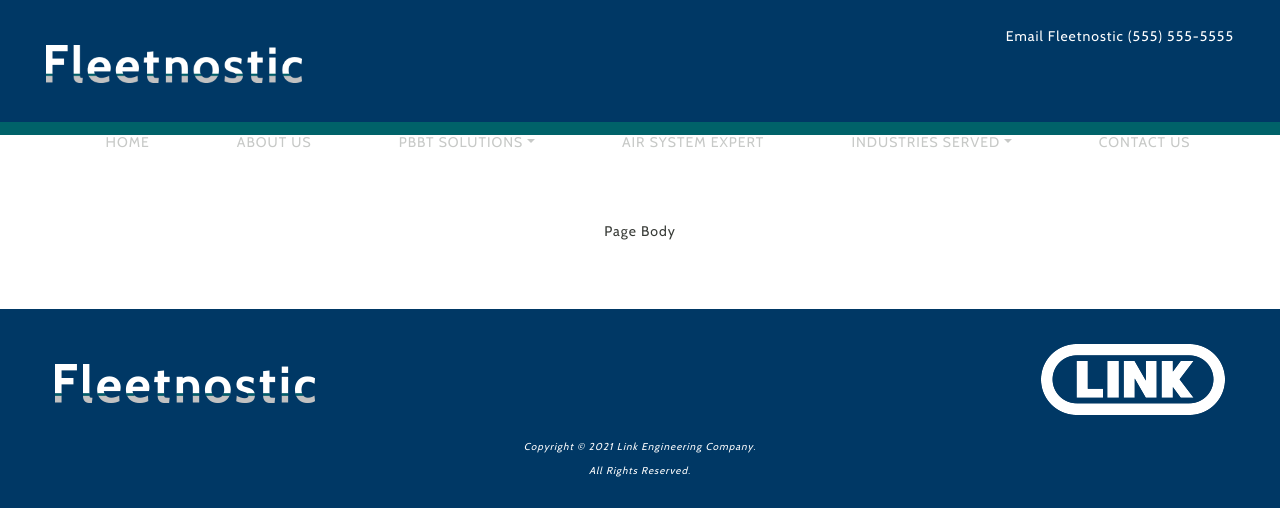
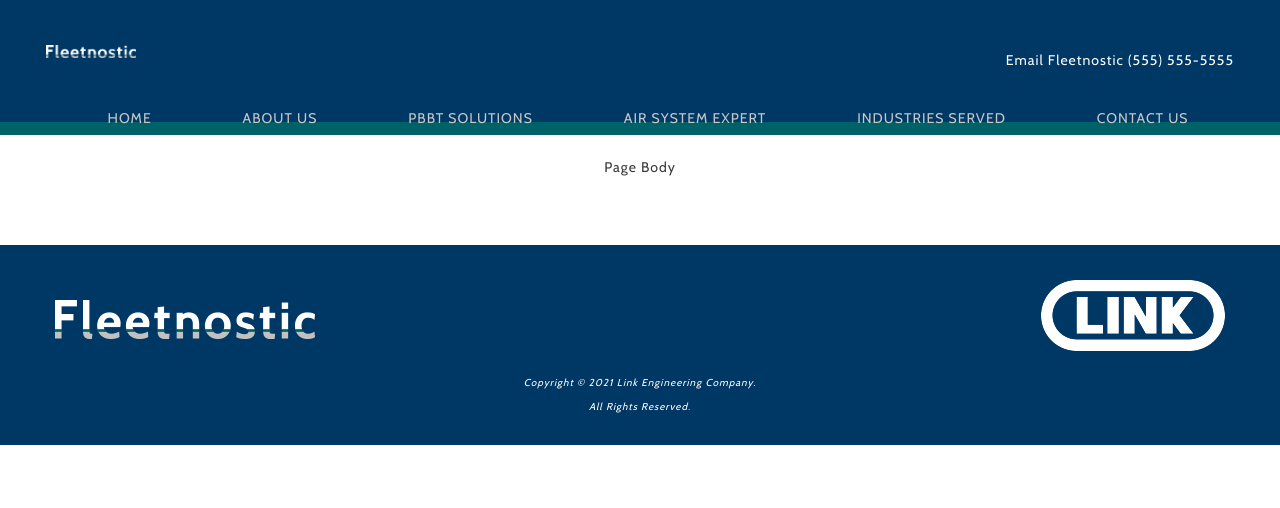
Before and after one commit to gborrero17/fleetnostic, a PHP site: page / in a window 1280 px wide. Shown: the top 508 px of the page. Run offline with PHP 8.4, Linux system fonts and the light colour scheme; some libraries are stand-ins or nearby versions.

Commit message:
save point 1021330

```diff
--- a/css/navbar.css
+++ b/css/navbar.css
@@ -23,7 +23,7 @@
     }
 
     .navbar-brand img {
-        width: 20%;
+        width: 13%;
         height: auto;
         margin-left: 30px;
         position: absolute;
@@ -53,7 +53,6 @@
         white-space: nowrap;
     }
 
-
     @media (max-width: 992px) {
         .navbar-brand img {
             width: 40%;
@@ -64,15 +63,19 @@
         }
     }
 
+    @media (max-width: 2560px) {
+        .navbar-brand img {
+            width: 7%;
+            height: auto;
+        }
+    }
+
     .navbar-toggler:focus,
     .navbar-toggler:active,
     .navbar-toggler-icon:focus {
         outline: none;
         box-shadow: none;
     }
-
-
-
 
     .large-dropdown {
         margin-top: 115px;
@@ -81,15 +84,17 @@
         position: absolute;
     }
 
-
     .large-dropdown .dropdown-menu {
         width: 100%;
         padding-left: 24%;
     }
+
     .large-dropdown .dropdown-menu>li>a {
         font-family: "open_regular", sans-serif;
     }
-    .large-dropdown .dropdown-menu>li>a:focus, .large-dropdown .dropdown-menu>li>a:hover {
+
+    .large-dropdown .dropdown-menu>li>a:focus,
+    .large-dropdown .dropdown-menu>li>a:hover {
         background: none;
         color: #74aa50;
     }
@@ -102,9 +107,10 @@
         display: block;
         float: left;
     }
+
     .large-dropdown li.image img {
-        float:right;
-        border: 2px solid darkblue;
+        float: right;
+        /* border: 2px solid darkblue; */
     }
 
     .large-dropdown .dropdown {
@@ -120,40 +126,49 @@
         white-space: normal;
         transition: 0.25s linear all;
     }
+
     .large-dropdown a.faded {
         transition: 0.25s linear all;
         color: lightgray!important;
     }
+
     .large-dropdown .sub-dropdown-menu {
         top: 0px;
         position: absolute;
         margin-left: 300px;
-        padding-left:35px;
+        padding-left: 35px;
         list-style: none;
         transition: 0.3s linear all;
         opacity: 0;
     }
+
     .large-dropdown .sub-dropdown-menu.open {
         transition: 0.75s linear all;
         opacity: 1;
     }
+
     .large-dropdown .sub-dropdown-menu li {
         margin-bottom: 10px;
     }
+
     .large-dropdown .sub-dropdown-menu li>a {
         font-family: "open_regular", sans-serif;
-        text-decoration:none;
+        text-decoration: none;
         color: #000;
         transition: 0.25s linear all;
         cursor: default;
     }
+
     .large-dropdown .sub-dropdown-menu.open li>a {
         cursor: pointer;
     }
-    .large-dropdown .sub-dropdown-menu li>a:focus, .large-dropdown .sub-dropdown-menu li>a:hover {
+
+    .large-dropdown .sub-dropdown-menu li>a:focus,
+    .large-dropdown .sub-dropdown-menu li>a:hover {
         background: none;
         color: #74aa50;
     }
+
     .large-dropdown .line {
         border-top: 2px solid transparent;
         height: 10px;
@@ -166,6 +181,7 @@
         transition: width 0.5s ease-in-out;
         transition: 0.2s linear all;
     }
+
     .large-dropdown .line.selected {
         border-top: 2px solid darkblue!important;
         width: 90px;
@@ -177,21 +193,20 @@
         -ms-transition: all 0.6s;
         -o-transition: all 0.6s;
         transition: all 0.6s;
-
         max-height: 0;
         display: block;
         overflow: hidden;
         opacity: 0;
     }
 
-ul.nav li.dropdown:hover ul.dropdown-menu { display: block; }
+    ul.nav li.dropdown:hover ul.dropdown-menu {
+        display: block;
+    }
 
     .dropdown.open .dropdown-menu {
         max-height: 250px;
         opacity: 1;
     }
-
-
     /*Overwrite bootstrap scss*/
 
     .navbar a {
@@ -208,7 +223,7 @@ ul.nav li.dropdown:hover ul.dropdown-menu { display: block; }
         opacity: 1;
     }
 
-.dropdown-toggle::after{
+    .dropdown-toggle::after {
         display: none;
     }
 
@@ -221,3 +236,15 @@ ul.nav li.dropdown:hover ul.dropdown-menu { display: block; }
         color: #333;
         white-space: nowrap;
     }
+
+    #solutions-dropdown::after {
+        display: none;
+    }
+
+    #served-dropdown::after {
+        display: none;
+    }
+
+    .large-dropdown ul {
+        background-color: #006269;
+    }
--- a/includes/menu.php
+++ b/includes/menu.php
@@ -1,7 +1,7 @@
 <nav class="navbar navbar-expand-lg fixed-top">
         <a class="navbar-brand" href="#"><img src="/images/head-foot/fleetnostic-head.png" alt="Fleetnostic Logo"></a>
 
-        <button class="navbar-toggler" type="button" data-bs-toggle="collapse" data-bs-target="#navmenu"
+        <button class="navbar-toggler" type="button" data-toggle="collapse" data-target="#navmenu"
             aria-controls="navmenu" aria-expanded="false" aria-label="Toggle navigation">
             <span class="navbar-toggler-icon">
                 <svg viewBox="0 0 100 80" width="35" height="40">
@@ -18,7 +18,7 @@
                     <p class="text-right">Email Fleetnostic (555) 555-5555</p>
                 </div>
 
-                <div class="primary-menu col-12 w-100 mt-5">
+                <div class="primary-menu col-12 w-100">
                     <ul class="navbar-nav nav-fill mr-auto w-100">
                         <li class="nav-item active">
                             <a class="nav-link" href="#">HOME <span class="sr-only">(current)</span></a>
--- a/index.php
+++ b/index.php
@@ -36,7 +36,6 @@
 
  <body>
    <div id="sticky">
-     <?php include 'includes/head.php'; ?>
 
      <?php include 'includes/menu.php'; ?>
    </div>
```
Lines whose indentation alone changed are shown as unchanged.
